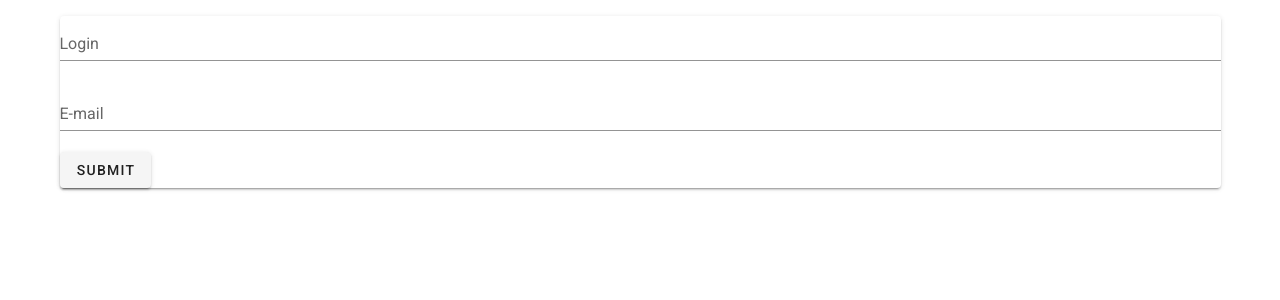
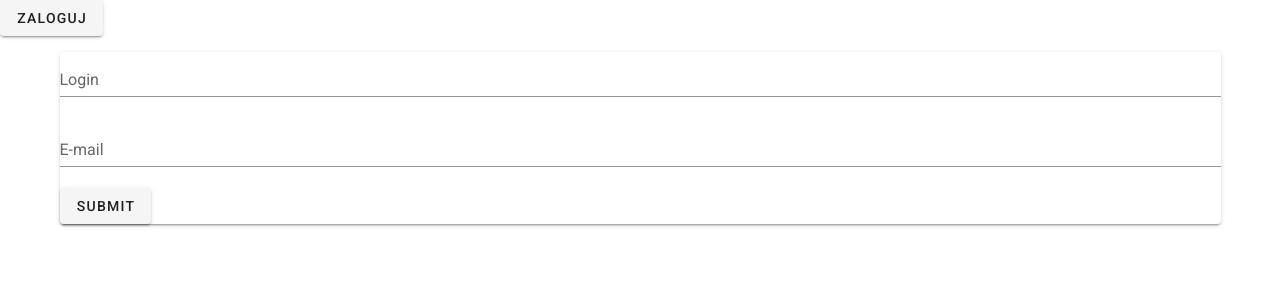
Before and after one commit to jsz5/monopoly, a Vue app in the folder front/: page /#/ in a window 1280 px wide. Shown: the top 300 px of the page. Built offline with nearby package versions, Linux system fonts and the light colour scheme.

Commit message:
WIP: przseladowanie strony

```diff
--- a/front/src/App.vue
+++ b/front/src/App.vue
@@ -1,18 +1,42 @@
 <template>
   <v-app>
     <v-content>
-      <router-view />
+      <v-btn v-if="!auth" @click="login">Zaloguj</v-btn>
+      <v-btn v-else @click="logout">Wyloguj</v-btn>
+      <router-view/>
     </v-content>
   </v-app>
 </template>
 
 <script>
+    import {checkToken, deleteToken} from "./utils/cookies"
+    import axiosSession from "./utils/axiosSession"
+    import baseUrl from "./config";
 
-export default {
-  name: "App",
+    export default {
+        name: "App",
 
-  data: () => ({
-    //
-  })
-};
+        data: () => ({
+            auth: false
+        }),
+        mounted() {
+            this.auth = checkToken()
+            if (!this.auth) {
+                this.$router.push('/')
+            }
+        },
+        methods: {
+            login() {
+                window.location.href = '/#/';
+            },
+            logout() {
+                axiosSession.post(baseUrl + '/api/logout/').then(() => {
+                  deleteToken();
+                  location.reload()
+                }).catch(error => {
+                  console.error(error);
+                })
+            }
+        }
+    };
 </script>
--- a/front/src/router/index.js
+++ b/front/src/router/index.js
@@ -1,6 +1,6 @@
 import Vue from "vue";
 import VueRouter from "vue-router";
-import Login from "../views/Login.vue";
+// import Login from "../views/Login.vue";
 import PageNotFound from "../views/PageNotFound";
 
 Vue.use(VueRouter);
@@ -9,7 +9,7 @@ const routes = [
   {
     path: "/",
     name: "Login",
-    component: Login
+    component: () => import("../views/Login.vue")
   },
   {
     path: "/start-game",
--- a/front/src/utils/axiosSession.js
+++ b/front/src/utils/axiosSession.js
@@ -1,5 +1,5 @@
 import axios from "axios";
-import {getToken, setToken} from "./cookies"
+import {getToken} from "./cookies"
 
 axios.defaults.headers.common = {
     'Authorization': 'Bearer ' + getToken()
--- a/front/src/views/Login.vue
+++ b/front/src/views/Login.vue
@@ -24,7 +24,6 @@
     import axios from 'axios'
     import baseUrl from "../config";
     import {setToken} from "../utils/cookies"
-    import router from "../router/index"
 
     export default {
         name: "Login",
@@ -47,7 +46,7 @@
                     .then(response => {
                         setToken(response.data.key)
                         console.log(response.data.key);
-                        router.push('/start-game')
+                        this.$router.push('/start-game')
                     })
                     .catch(error => {
                         console.log(error);
--- a/front/src/views/StartGame.vue
+++ b/front/src/views/StartGame.vue
@@ -3,3 +3,19 @@
     <h1>This is an about page</h1>
   </div>
 </template>
+
+<script>
+
+    export default {
+        data: () => ({
+            reloaded: false
+        }),
+        mounted() {
+            if (!this.reloaded) {
+                this.reloaded = true;
+                location.reload()
+            }
+        },
+        methods: {},
+    };
+</script>
```
